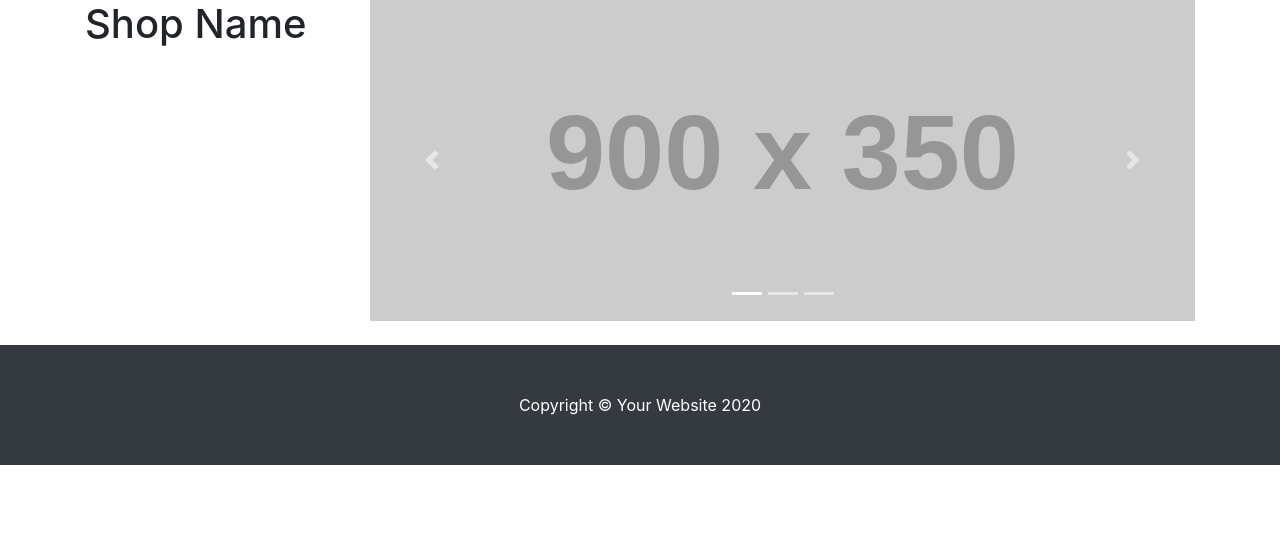
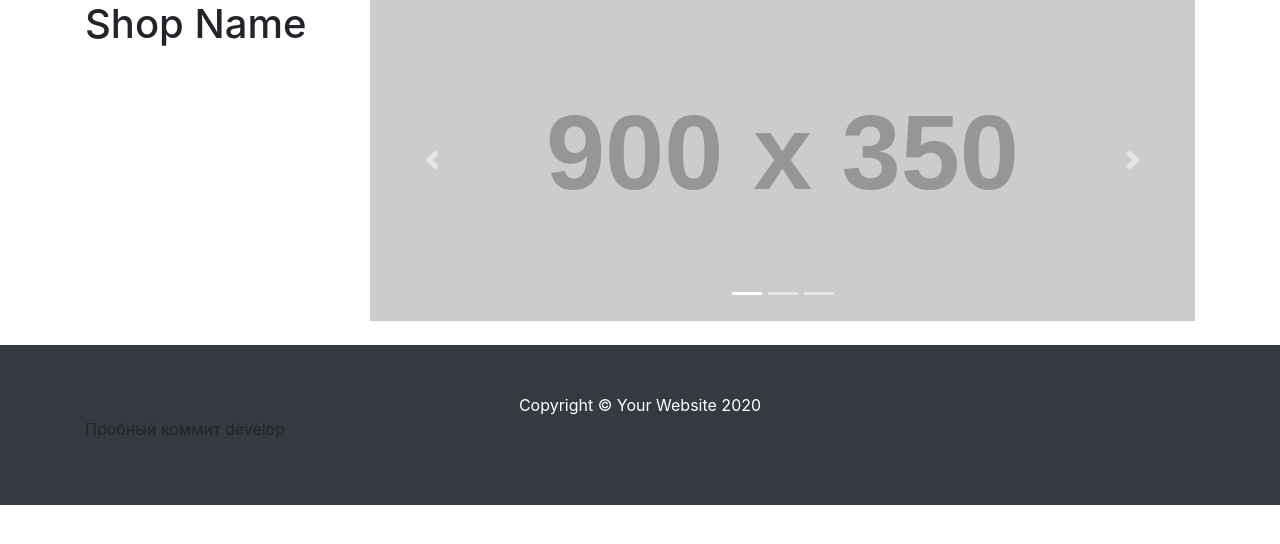
Before and after one commit to IvNem/online-store, a Django app: page / in a window 1280 px wide. Shown: the part 80-624 px from the top of the page. Run offline with Django 3.2, Linux system fonts and the light colour scheme; data comes from the database, SQL or seed files in the repository; grey boxes labelled with a size stand in for pictures from a placeholder-image service; data that the repository does not hold is empty; some libraries are stand-ins or nearby versions.

Commit message:
пробный комит

```diff
--- a/mainapp/templates/base_generic.html
+++ b/mainapp/templates/base_generic.html
@@ -131,6 +131,7 @@
   <footer class="py-5 bg-dark">
     <div class="container">
       <p class="m-0 text-center text-white">Copyright &copy; Your Website 2020</p>
+      <p>Пробный коммит develop</p>
     </div>
     <!-- /.container -->
   </footer>
```
